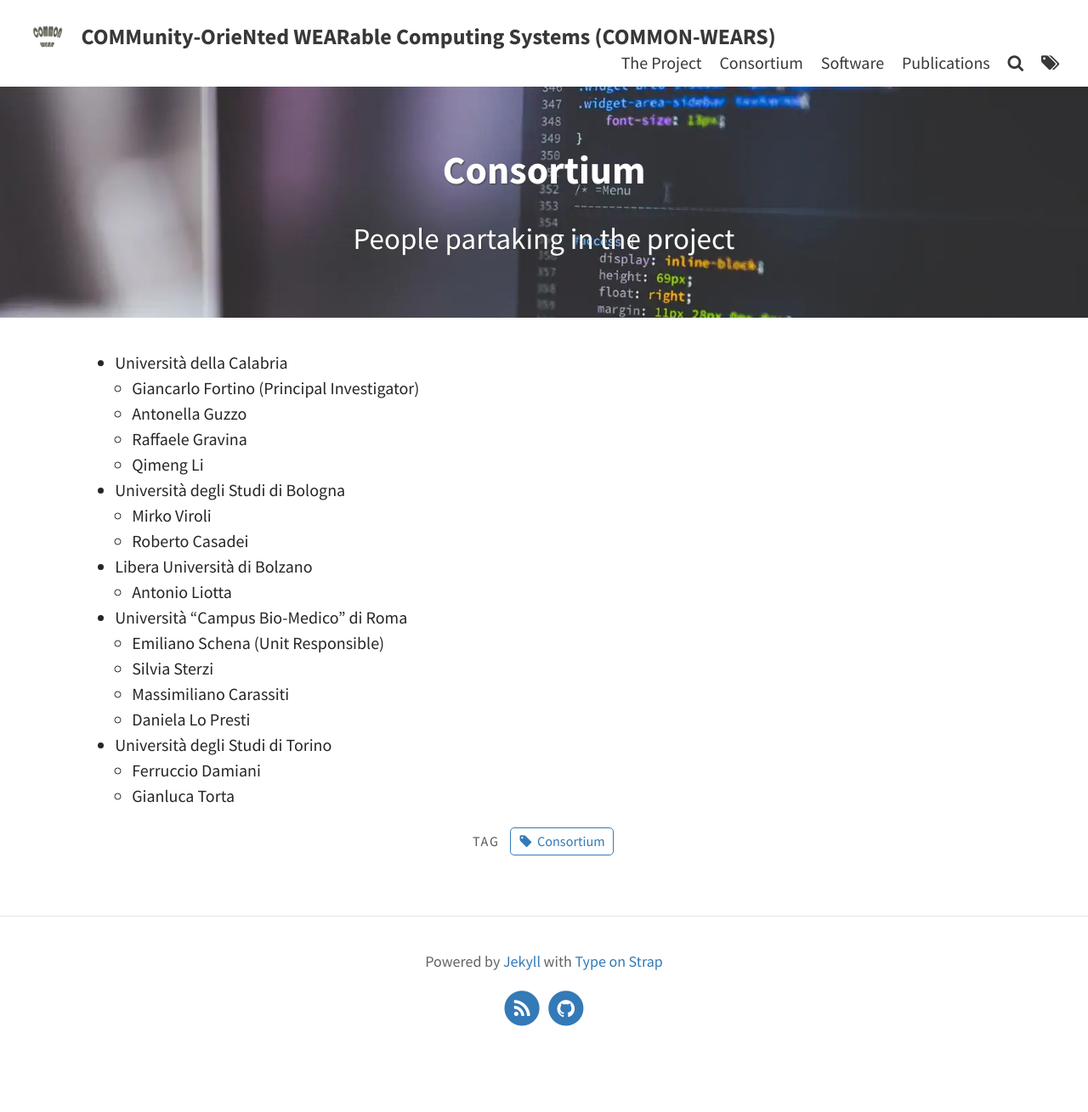
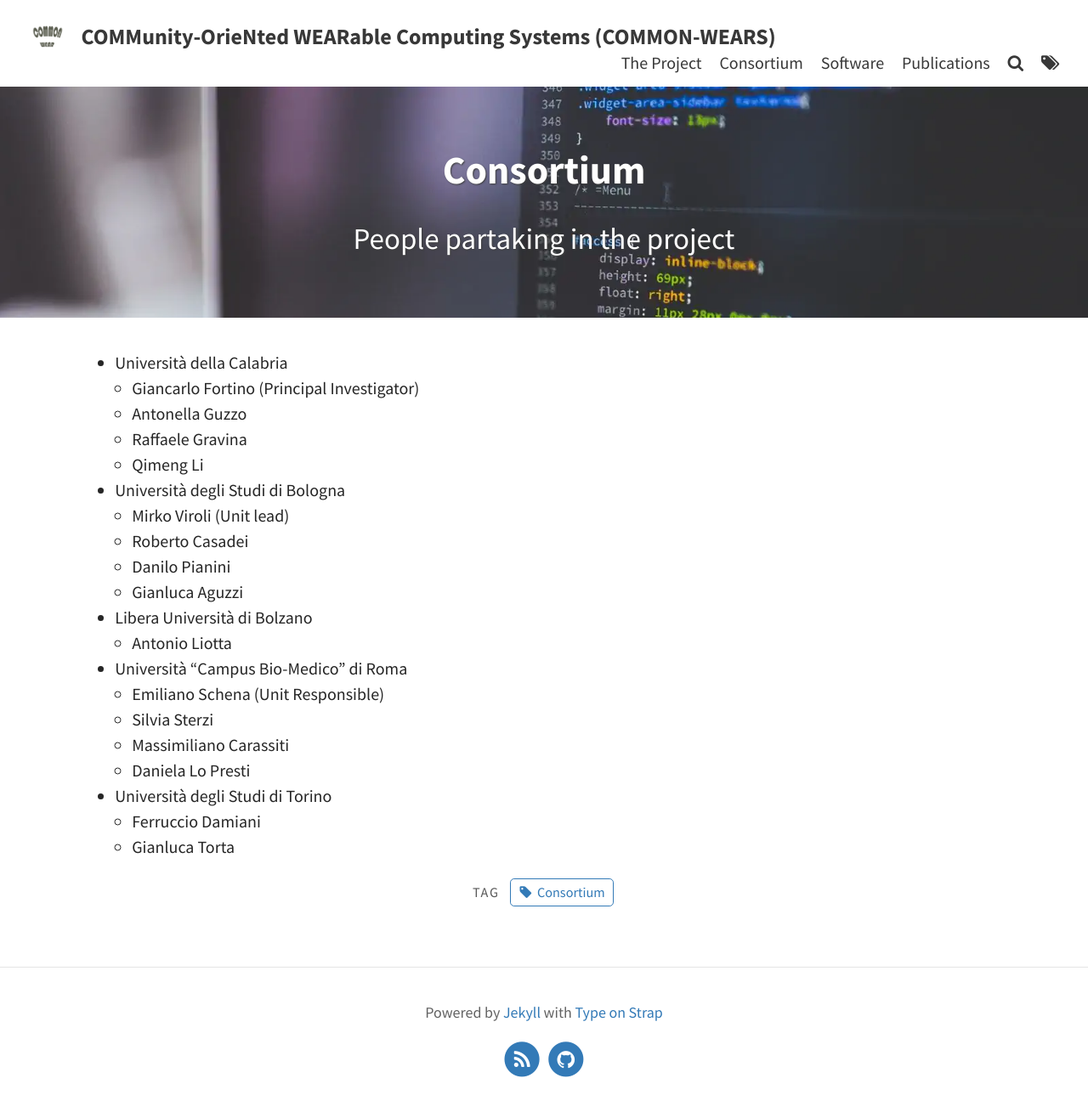
Before and after one commit to common-wears/2022, a Jekyll site: the page built from pages/consortium.md, in a window 1280 px wide. Shown: the whole page at 85% size. Built offline with Jekyll 4.4.1, drawn with Linux system fonts in a browser that asks for light colours; before the commit the page ends 1249 px from its top, so only the background shows below that.

Commit message:
add danilo and gianluca to the unibo's team

```diff
--- a/pages/consortium.md
+++ b/pages/consortium.md
@@ -14,8 +14,10 @@ tags: [Consortium]
    - Qimeng Li
 
  * Università degli Studi di Bologna
-   - Mirko Viroli
+   - Mirko Viroli (Unit lead)
    - Roberto Casadei
+   - Danilo Pianini
+   - Gianluca Aguzzi
 
  * Libera Università di Bolzano
    - Antonio Liotta
```
